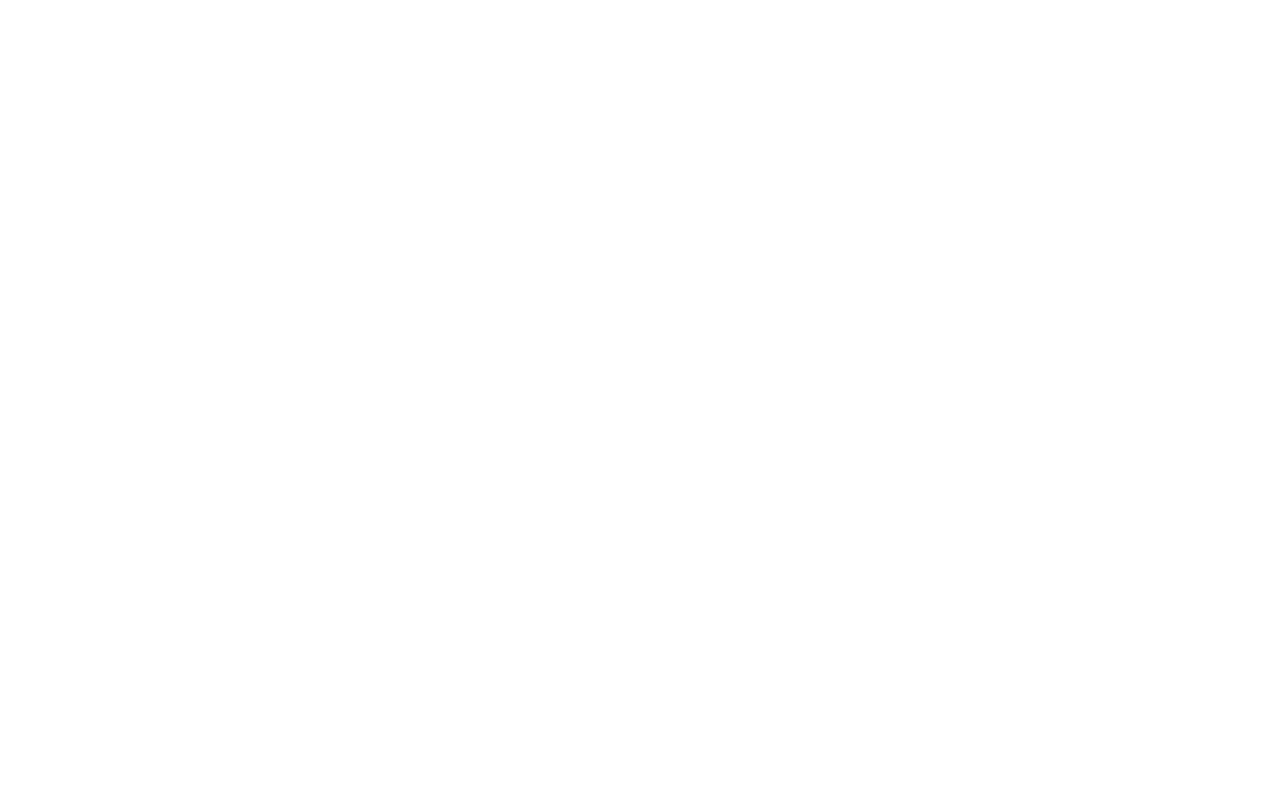
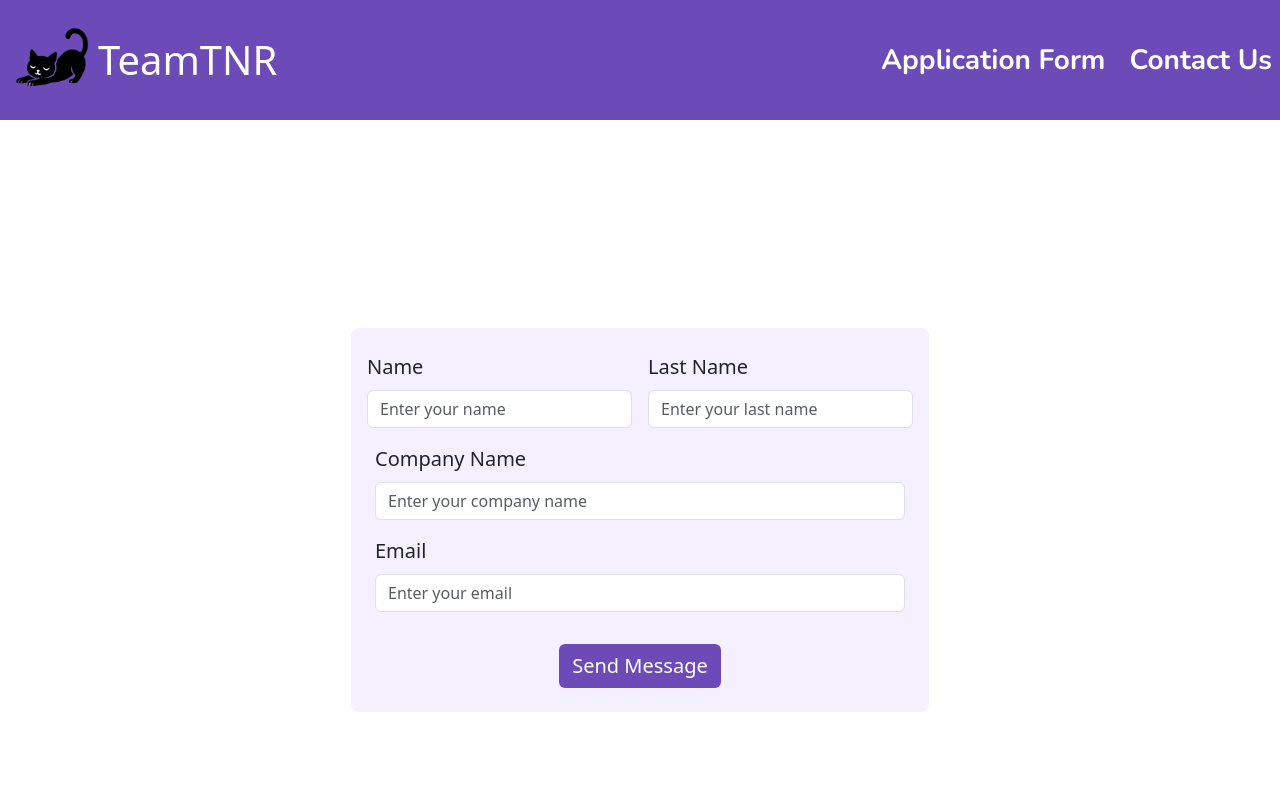
Before and after one commit to AbrahanTV/TeamTNR-Web-Application-Dashboard-, a React (Vite) app: page /application-form in a window 1280 px wide. Before the commit this address had no page. Shown: the top 800 px of the page. Built offline with nearby package versions, Linux system fonts and the light colour scheme.

Commit message:
Began development of the Application Form

```diff
--- a/src/App.css
+++ b/src/App.css
@@ -1,5 +1,6 @@
 @import url("https://fonts.googleapis.com/css2?family=Nunito:ital,wght@0,200..1000;1,200..1000&display=swap");
 
+/* GENERAL STYLES */
 * {
   margin: 0;
   padding: 0;
@@ -25,11 +26,12 @@
   font-size: 3rem;
 }
 
+/* HEADER */
 .header {
   /* background-color: #c8a2c8; */
   /* background-color: #c7a9f2; */
   background-color: #6c4bb8;
-  box-shadow: 10px 5px 20px 20px white;
+  /* box-shadow: 10px 5px 20px 20px white; */
 }
 
 .navbar-nav .links-hover:hover,
@@ -44,6 +46,7 @@
   transition: all 0.3s ease;
 }
 
+/* HOME PAGE MAIN */
 .hero {
   position: relative;
   overflow: hidden;
@@ -73,6 +76,11 @@
 
 .contact-btn {
   background-color: #6c4bb8;
+  font-weight: 500;
+}
+
+.contact-btn:hover {
+  background-color: #7457b6;
 }
 
 .card {
@@ -84,6 +92,29 @@
   height: 100%;
 }
 
+/* APPLICATION FORM */
+.form-cont {
+  height: 100vh;
+}
+
+form {
+  height: fit-content;
+  width: fit-content;
+}
+
+form .btn {
+  background-color: #6c4bb8;
+}
+
+form .btn:hover {
+  background-color: #7457b6;
+}
+
+.form-bg-color {
+  background-color: #f5f0ff;
+}
+
+/* FOOTER */
 footer {
   height: 100px;
   background-color: #6c4bb8;
--- a/src/App.jsx
+++ b/src/App.jsx
@@ -4,6 +4,7 @@
 import Contact from "./pages/Contact";
 import ApplyPage from "./pages/ApplyPage";
 import Layout from "./components/Layout";
+import ApplicationForm from "./components/ApplicatioForm";
 
 function App() {
   return (
@@ -13,7 +14,7 @@
           <Route element={<Layout />}>
             <Route path="/" element={<Home />} />
             <Route path="contact" element={<Contact />} />
-            <Route path="" element={<ApplyPage />} />
+            <Route path="/application-form" element={<ApplicationForm />} />
           </Route>
         </Routes>
       </BrowserRouter>
--- /dev/null
+++ b/src/components/ApplicatioForm.jsx
@@ -0,0 +1,118 @@
+const ApplicationForm = () => {
+  const submitForm = async (e) => {
+    e.preventDefault();
+
+    const payload = {
+      name: document.getElementById("name").value.trim(),
+      lastName: document.getElementById("lastName").value.trim(),
+      companyName: document.getElementById("companyName").value.trim() || null,
+      email: document.getElementById("email").value.trim(),
+      message: document.getElementById("message").value.trim(),
+    };
+
+    const emailHtml = await render(<Welcome />);
+
+    try {
+      const url = import.meta.env.VITE_API_BASE
+        ? `${import.meta.env.VITE_API_BASE}/api/contact`
+        : "/api/contact";
+
+      console.log("posting to:", url);
+
+      const res = await fetch(url, {
+        method: "POST",
+        headers: { "Content-Type": "application/json" },
+        body: JSON.stringify({ ...payload, emailHtml }),
+      });
+
+      const data = await res.json();
+      if (!res.ok || !data.ok) {
+        setShowError(true);
+        setTimeout(() => setShowError(false), 3000);
+        return;
+      }
+
+      setShowAlert(true);
+      e.target.reset();
+      setTimeout(() => {
+        setShowAlert(false);
+        window.location.href = "/";
+      }, 3000);
+    } catch (err) {
+      setShowError(true);
+      setTimeout(() => setShowError(false), 3000, err);
+    }
+  };
+
+  return (
+    <>
+      <div className="form-cont container d-flex justify-content-center align-items-center">
+        <form
+          onSubmit={submitForm}
+          className="form form-bg-color p-4 rounded-3 fs-5"
+        >
+          <div className="full-name d-flex gap-3 justify-content-center flex-row text-start">
+            <div className="name d-flex flex-column col-md-6">
+              <label htmlFor="name" className="form-label">
+                Name
+              </label>
+              <input
+                type="text"
+                className="form-control"
+                id="name"
+                placeholder="Enter your name"
+                required
+              />
+            </div>
+
+            <div className="last-name d-flex flex-column col-md-6 ">
+              <label htmlFor="lastName" className="form-label">
+                Last Name
+              </label>
+              <input
+                type="text"
+                className="form-control"
+                id="lastName"
+                placeholder="Enter your last name"
+                required
+              />
+            </div>
+          </div>
+
+          <div className="company d-flex flex-column mt-3 col-md-12">
+            <label htmlFor="companyName" className="form-label">
+              Company Name
+            </label>
+            <input
+              type="text"
+              className="form-control"
+              id="companyName"
+              placeholder="Enter your company name"
+            />
+          </div>
+
+          <div className="email d-flex flex-column mt-3 col-md-12">
+            <label htmlFor="email" className="form-label">
+              Email
+            </label>
+            <input
+              type="email"
+              className="form-control"
+              id="email"
+              placeholder="Enter your email"
+              required
+            />
+          </div>
+
+          <div className="btn-cont mt-3 d-flex justify-content-center align-items-center">
+            <button type="submit" className="btn btn-md text-white fs-5 mt-3">
+              Send Message
+            </button>
+          </div>
+        </form>
+      </div>
+    </>
+  );
+};
+
+export default ApplicationForm;
--- a/src/components/Navigation.jsx
+++ b/src/components/Navigation.jsx
@@ -27,14 +27,14 @@
 
         <nav className="navbar">
           <ul className="font-family fw-bold fs-3 d-flex list-unstyled gap-4 m-0 p-0">
-            {/* <li>
+            <li>
               <Link
-                to="/adoption-form"
+                to="/application-form"
                 className="text-white text-decoration-none links-hover"
               >
                 Application Form
               </Link>
-            </li> */}
+            </li>
             <li>
               {/* <Link
                 to="/contact"
--- a/src/pages/Home.jsx
+++ b/src/pages/Home.jsx
@@ -11,11 +11,11 @@
       `}
       </style>
 
-      <section className="hero d-flex justify-conent-center align-items-center wrapper-bg-color">
-        <div className="container h-350px d-flex flex-column justify-content-center align-items-center rounded-3">
+      <section className="hero d-flex justify-conent-center align-items-center">
+        <div className="container d-flex flex-column justify-content-center align-items-center">
           <AnimatedContent
             distance={150}
-            direction="veretical"
+            direction="vertical"
             reverse={true}
             duration={1.2}
             initialOpacity={0}
@@ -31,15 +31,23 @@
             </div>
           </AnimatedContent>
 
-          <p className="body-txt text-white fs-5 w-50 text-center mt-3">
-            Every cat deserves a safe and loving home. TeamTNR works with local
-            rescuers to make that happen through adoption and care programs.
+          <p className="body-txt text-white fs-5 w-75 text-center mt-3">
+            <strong>Our Mission</strong> is to protect and improve the lives of
+            community cats through compassionate Trap-Neuter-Return (TNR),
+            medical care, and dedicated recovery support. We provide safe
+            rehabilitation and socialization for cats and kittens, helping them
+            transition into loving homes whenever possible. By reducing
+            overpopulation, promoting responsible care, and advocating for the
+            voiceless, we strive to create a more humane future where every
+            cat-feral or domestic-can live a healthy, dignified life.
+            {/* Every cat deserves a safe and loving home. TeamTNR works with local
+            rescuers to make that happen through adoption and care programs. */}
           </p>
           <Link
-            to="/"
-            className="contact-btn fs-5 p-2 mt-3 rounded-3 text-decoration-none text-white"
+            to="/application-form"
+            className="contact-btn btn btn-lg text-white fs-4 mt-3"
           >
-            Coming Soon!
+            Apply Now!
           </Link>
         </div>
       </section>
```
